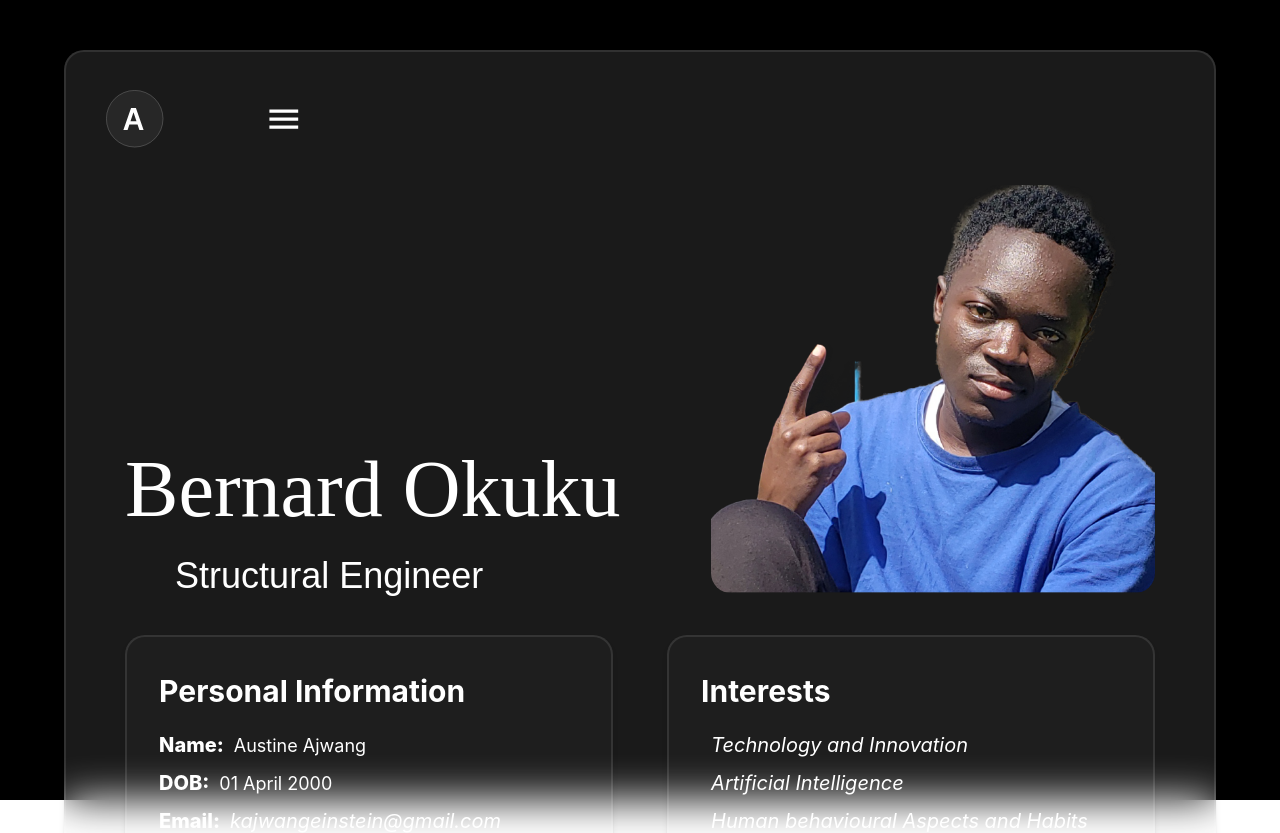
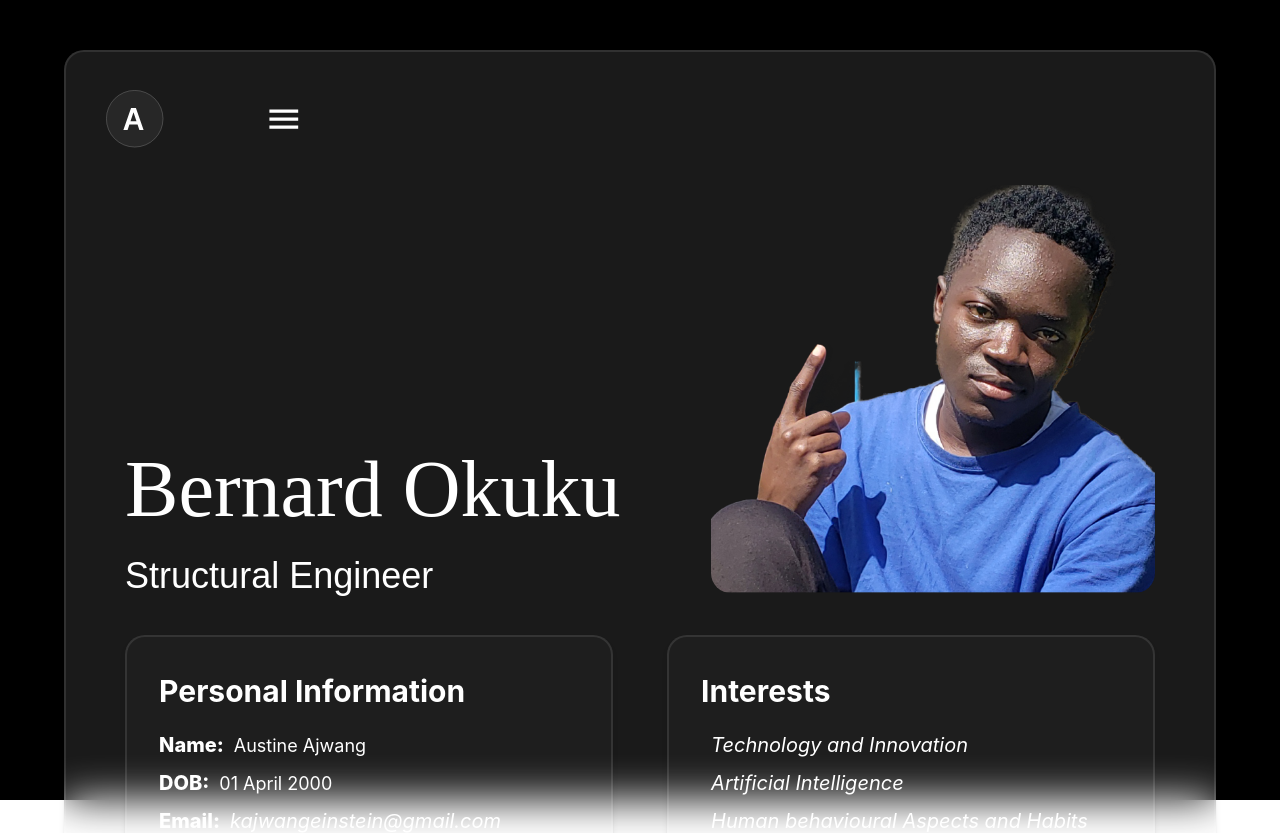
Before and after one commit to emmy001/Our_foundation, a Next.js app: page / in a window 1280 px wide. Shown: the top 833 px of the page. Built offline with nearby package versions, Linux system fonts and the light colour scheme; a web font is replaced by a local one.

Commit message:
changes on Pages to pages

```diff
--- a/src/pages/index.js
+++ b/src/pages/index.js
@@ -50,7 +50,7 @@ const Index=()=> {
                             {/*name*/}
                             <ProfileName>Bernard Okuku</ProfileName>
                             <Flex
-                                pl="50px"
+                                //pl="50px"
                             >
 
                                 {/*occupation*/}
```
